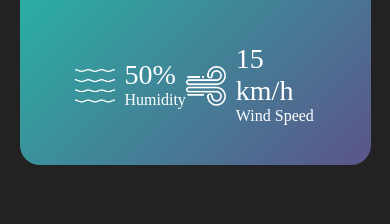
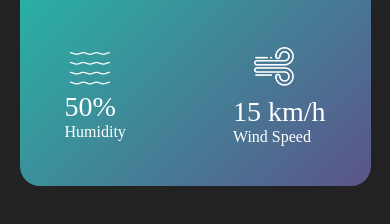
Before and after one commit to yadavravi1610/Weather-App, a plain HTML site: page index.html in a window 390 px wide. Shown: the part 550-774 px from the top of the page. Drawn offline with Linux system fonts and the light colour scheme.

Commit message:
More updates

```diff
--- a/style.css
+++ b/style.css
@@ -73,7 +73,7 @@ body{
     display: flex;
     align-items: center;
     justify-content: space-between;
-    padding: 0 20px;
+    padding: 0 10px;
     margin-top: 50px;
 }
 
@@ -92,3 +92,13 @@ body{
     font-size: 28px;
     margin-top: -5%;
 }
+
+@media screen and (max-width: 600px)
+{
+    .description{
+        flex-direction: column;
+    }
+    .humidity,.Wind{
+        margin-top: 10%;
+    }
+}
```
Also changed, not shown: index.html (+3 -0 lines).
